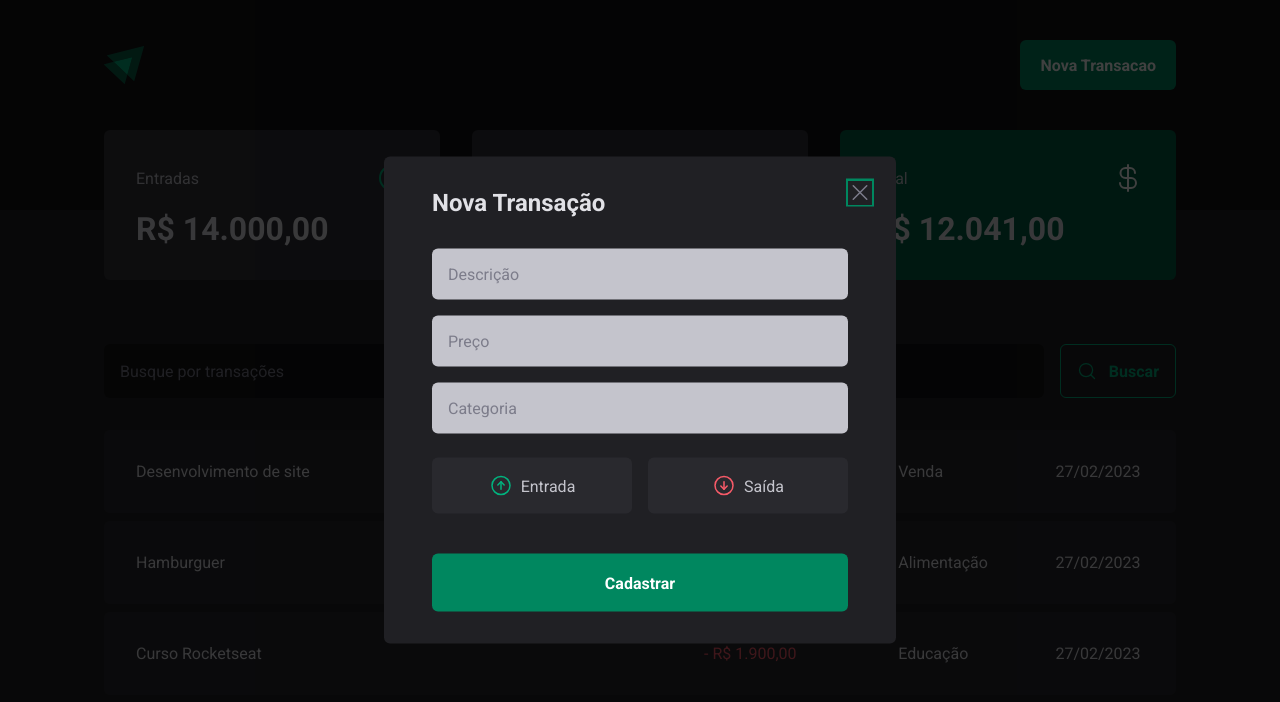
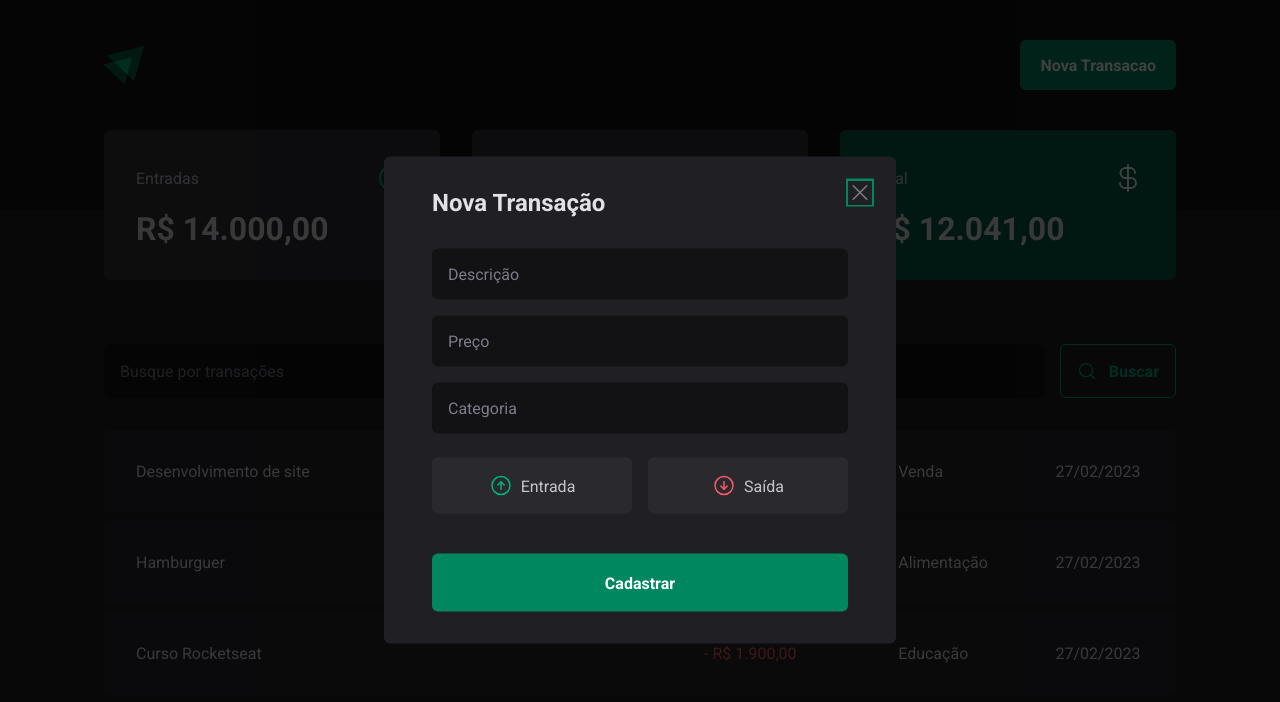
Before and after one commit to leonardojcpg/DT-Money, a React (Vite) app: page / in a window 1280 px wide. Both pictures are taken after a click on the button "Nova Transacao". Shown: the top 702 px of the page. Built offline with nearby package versions, Linux system fonts and the light colour scheme; data requests are answered from the project's data file.

Commit message:
aplying react-hook-form

```diff
--- a/package.json
+++ b/package.json
@@ -10,12 +10,15 @@
     "preview": "vite preview"
   },
   "dependencies": {
+    "@hookform/resolvers": "^2.9.11",
     "@radix-ui/react-dialog": "^1.0.2",
     "@radix-ui/react-radio-group": "^1.1.1",
     "phosphor-react": "^1.4.1",
     "react": "^18.2.0",
     "react-dom": "^18.2.0",
-    "styled-components": "^5.3.6"
+    "react-hook-form": "^7.43.2",
+    "styled-components": "^5.3.6",
+    "zod": "^3.20.6"
   },
   "devDependencies": {
     "@types/react": "^18.0.27",
--- a/src/Components/NewTransactionModal/index.tsx
+++ b/src/Components/NewTransactionModal/index.tsx
@@ -1,10 +1,35 @@
 import * as Dialog from '@radix-ui/react-dialog'
 import { ArrowCircleDown, ArrowCircleUp, X } from 'phosphor-react'
 import { CloseButton, Content, Overlay, TransactionType, TransactionTypeButton } from './styles'
+import * as z from 'zod'
+import {zodResolver} from '@hookform/resolvers/zod'
+import { useForm } from 'react-hook-form'
+
+const newTransactionFormSchema = z.object({
+    description: z.string(),
+    price: z.number(),
+    category: z.string(),
+    //type: z.enum(['income', 'outcome']),
+})
+
+type NewTransactionFormInputs = z.infer<typeof newTransactionFormSchema>
 
 export function NewTransactionModal (){
+
+    const {register,
+        handleSubmit,
+        formState: {isSubmitting}
+    } = useForm<NewTransactionFormInputs>({
+        resolver: zodResolver(newTransactionFormSchema)
+    })
+
+    async function handleCreateNewTransaction(data: NewTransactionFormInputs) {
+        await new Promise(resolve => setTimeout(resolve, 2000));
+
+        console.log(data)
+    }
+
     return(
-
     <Dialog.Portal>
         <Overlay/>
         <Content>
@@ -12,10 +37,22 @@
             <CloseButton>
                 <X size={24}/>
             </CloseButton>
-            <form action="">
-                <input type="text" placeholder='Descrição' required />
-                <input type="number" placeholder='Preço' required/>
-                <input type="text" placeholder='Categoria' required />
+            <form onSubmit={handleSubmit(handleCreateNewTransaction)}>
+                <input type="text"
+                placeholder='Descrição'
+                required
+                {...register('description')}
+                />
+                <input type="number"
+                placeholder='Preço'
+                required
+                {...register('price')}
+                />
+                <input type="text"
+                placeholder='Categoria'
+                required
+                {...register('category')}
+                />
 
                 <TransactionType>
                     <TransactionTypeButton value='income' variant='income'>
@@ -29,7 +66,10 @@
 
                 </TransactionType>
 
-                <button type='submit'>Cadastrar</button>
+                <button
+                type='submit'
+                disabled={isSubmitting}
+                >Cadastrar</button>
             </form>
         </Content>
     </Dialog.Portal>
--- a/src/Components/NewTransactionModal/styles.ts
+++ b/src/Components/NewTransactionModal/styles.ts
@@ -31,7 +31,7 @@
 input{
     border-radius: 6px;
     border: 0;
-    background: ${props => props.theme['grey-300']};
+    background: ${props => props.theme['grey-900']};
     color: ${props => props.theme['grey-300']};
     padding: 1rem;
 
@@ -50,7 +50,12 @@
         border-radius: 6px;
         margin-top: 1.5rem;
 
-        &:hover{
+        &:disabled{
+            opacity: 0.6;
+            cursor: not not-allowed;
+        }
+
+        &:not(:disabled):hover{
             background: ${props => props.theme['green-700']};
             transition: background-color 0.2s;
         }
--- a/src/Components/SearchForm/index.tsx
+++ b/src/Components/SearchForm/index.tsx
@@ -1,11 +1,31 @@
 import { MagnifyingGlass } from "phosphor-react"
+import { useForm } from "react-hook-form"
 import { SearchFormContainer } from "./styles"
+import * as z from 'zod'
+import {zodResolver} from '@hookform/resolvers/zod'
+
+const searchFormSchema = z.object({
+    query: z.string(),
+})
+// me retorna qual a tipagem dos campos do formulario
+type SearchFormInputs = z.infer<typeof searchFormSchema>;
 
 export const SearchForm = () => {
+    const {register, handleSubmit, formState: {isSubmitting}} = useForm<SearchFormInputs>({
+        resolver: zodResolver(searchFormSchema)
+    });
+
+    async function handleSearchTransactions(data: SearchFormInputs){
+        await new Promise(resolve => setTimeout(resolve, 2000))
+        console.log(data)
+    }
     return(
-        <SearchFormContainer>
-            <input type="text" placeholder="Busque por transações"/>
-            <button type="submit">
+        <SearchFormContainer onSubmit={handleSubmit(handleSearchTransactions)}>
+            <input type="text"
+            placeholder="Busque por transações"
+            {...register('query')}
+            />
+            <button type="submit" disabled={isSubmitting}>
                 <MagnifyingGlass size={20}/>
                 Buscar
             </button>
--- a/src/Components/SearchForm/styles.ts
+++ b/src/Components/SearchForm/styles.ts
@@ -1,4 +1,4 @@
-import styled from "styled-components";
+import styled from 'styled-components';
 
 export const SearchFormContainer = styled.form`
 display: flex;
@@ -29,8 +29,14 @@
     color: ${props => props.theme['green-300']};
     font-weight: bold;
     border-radius: 6px;
+    cursor: pointer;
 
-    &:hover{
+    &:disabled{
+        opacity: 0.6;
+        cursor: not-allowed;
+    }
+    // somente se o botao estiver desabilitado
+    &:not(:disabled):hover{
         background: ${props => props.theme['green-500']};
         border-color: ${props => props.theme['green-500']};
         color: ${props => props.theme.white};
--- a/src/Pages/Transactions/index.tsx
+++ b/src/Pages/Transactions/index.tsx
@@ -20,7 +20,7 @@
                 <tbody>
                     {transactions.map(transaction => {
                         return (
-                            <tr key={transaction.id}>
+                        <tr key={transaction.id}>
                             <td width='50%'>{transaction.description}</td>
                             <td>
                             <PriceHighLight variant={transaction.type}>
```
Also changed, not shown: 1 other file (tests, documents, lock files or other folders).
